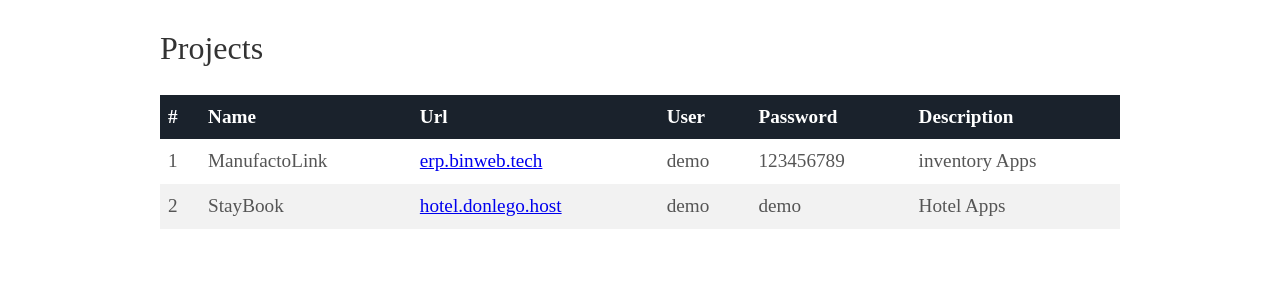
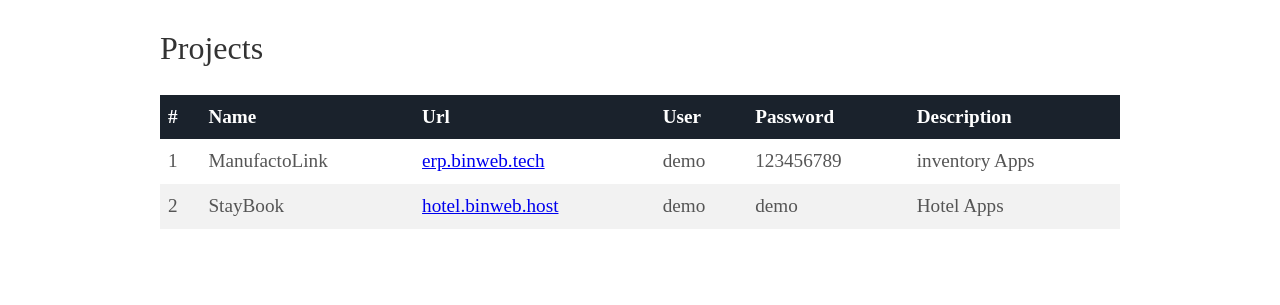
Before and after one commit to adenpribadi/binweb.github.io, a Jekyll site: the page built from index.html, in a window 1280 px wide. Shown: the part 1774-2079 px from the top of the page. Built offline with Jekyll 4.4.1, drawn with Linux system fonts in a browser that asks for light colours; some web fonts are replaced.

Commit message:
change link

```diff
--- a/_includes/projects.html
+++ b/_includes/projects.html
@@ -25,7 +25,7 @@
         <tr>
           <td>2</td>
           <td>StayBook</td>
-          <td><a href="http://hotel.donlego.host" target="_blank">hotel.donlego.host</a></td>
+          <td><a href="http://hotel.binweb.tech" target="_blank">hotel.binweb.host</a></td>
           <td>demo</td>
           <td>demo</td>
           <td>Hotel Apps</td>
```
